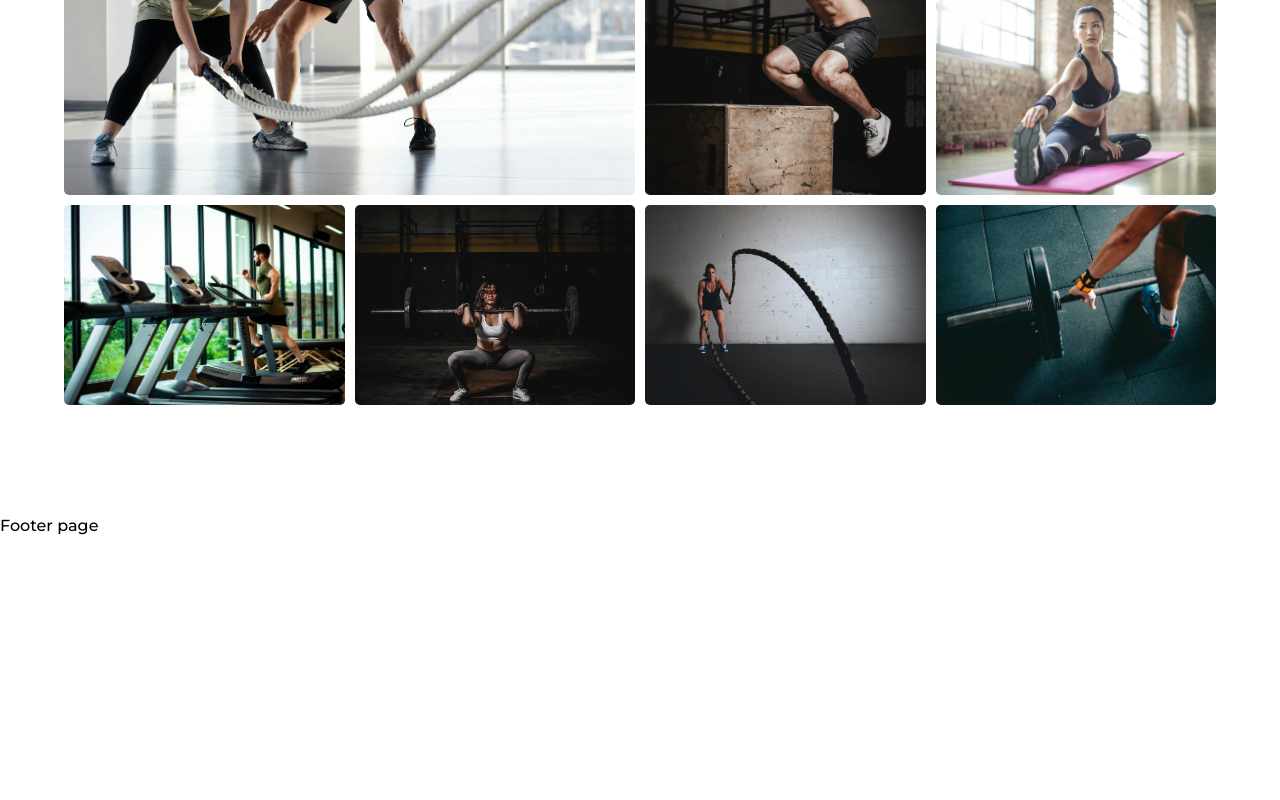
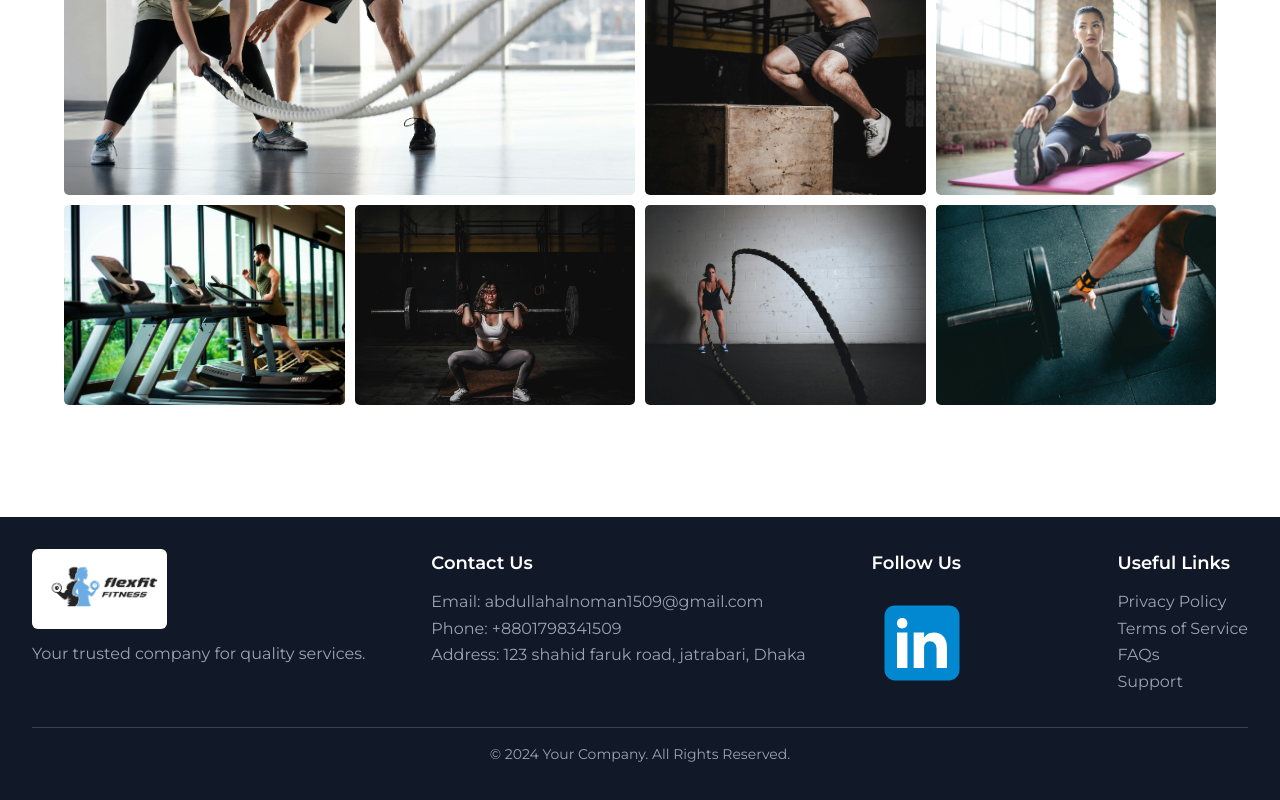
Before and after one commit to MIRNOMAN/FlexFit-Equipment-Accessories--client, a React (Vite) app: page / in a window 1280 px wide. Shown: the part 4366-5166 px from the top of the page. Before the commit the page ends 4910 px from the top, so only its background shows below. Built offline with nearby package versions, Linux system fonts and the light colour scheme.

Commit message:
create footer section

```diff
--- a/src/share/Footer.tsx
+++ b/src/share/Footer.tsx
@@ -1,8 +1,114 @@
+import logo from "../assets/icons/navber_logo.png";
+
 const Footer = () => {
   return (
-    <div>
-      <h1>Footer page</h1>
-    </div>
+    <footer className="bg-gray-900  px-8 text-gray-400 py-8">
+      <div className="container mx-auto flex flex-col md:flex-row justify-between items-start">
+        {/* Logo Section */}
+        <div className="mb-6 md:mb-0">
+          <img
+            src={logo}
+            alt="Company Logo"
+            className="h-[80px] mb-4 bg-white p-2 rounded-md"
+          />
+          <p className="text-gray-400">
+            Your trusted company for quality services.
+          </p>
+        </div>
+
+        {/* Contact Information */}
+        <div className="mb-6 md:mb-0">
+          <h4 className="text-lg text-white font-semibold mb-4">Contact Us</h4>
+          <p className="mb-2">Email: abdullahalnoman1509@gmail.com</p>
+          <p className="mb-2">Phone: +8801798341509</p>
+          <p className="mb-2">
+            Address: 123 shahid faruk road, jatrabari, Dhaka
+          </p>
+        </div>
+
+        {/* Social Media Links */}
+        <div className="mb-6 md:mb-0">
+          <h4 className="text-lg text-white font-semibold mb-4">Follow Us</h4>
+          <div className="flex space-x-4">
+            <a href="#" className="text-blue-500 h-4 hover:text-white">
+              <svg
+                xmlns="http://www.w3.org/2000/svg"
+                x="0px"
+                y="0px"
+                width="100"
+                height="100"
+                viewBox="0 0 48 48"
+              >
+                <path
+                  fill="#0288D1"
+                  d="M42,37c0,2.762-2.238,5-5,5H11c-2.761,0-5-2.238-5-5V11c0-2.762,2.239-5,5-5h26c2.762,0,5,2.238,5,5V37z"
+                ></path>
+                <path
+                  fill="#FFF"
+                  d="M12 19H17V36H12zM14.485 17h-.028C12.965 17 12 15.888 12 14.499 12 13.08 12.995 12 14.514 12c1.521 0 2.458 1.08 2.486 2.499C17 15.887 16.035 17 14.485 17zM36 36h-5v-9.099c0-2.198-1.225-3.698-3.192-3.698-1.501 0-2.313 1.012-2.707 1.99C24.957 25.543 25 26.511 25 27v9h-5V19h5v2.616C25.721 20.5 26.85 19 29.738 19c3.578 0 6.261 2.25 6.261 7.274L36 36 36 36z"
+                ></path>
+              </svg>
+            </a>
+            <a href="#" className="text-blue-400 hover:text-white">
+              <svg
+                className="w-6 h-6"
+                fill="currentColor"
+                viewBox="0 0 24 24"
+                xmlns="http://www.w3.org/2000/svg"
+              >
+                <path d="M..." />
+              </svg>
+            </a>
+            <a href="#" className="text-pink-600 hover:text-white">
+              <svg
+                className="w-6 h-6"
+                fill="currentColor"
+                viewBox="0 0 24 24"
+                xmlns="http://www.w3.org/2000/svg"
+              >
+                <path d="M..." />
+              </svg>
+            </a>
+          </div>
+        </div>
+
+        {/* Relevant Links */}
+        <div>
+          <h4 className="text-lg text-white font-semibold mb-4">
+            Useful Links
+          </h4>
+          <ul className="space-y-2">
+            <li>
+              <a href="#" className="hover:text-white">
+                Privacy Policy
+              </a>
+            </li>
+            <li>
+              <a href="#" className="hover:text-white">
+                Terms of Service
+              </a>
+            </li>
+            <li>
+              <a href="#" className="hover:text-white">
+                FAQs
+              </a>
+            </li>
+            <li>
+              <a href="#" className="hover:text-white">
+                Support
+              </a>
+            </li>
+          </ul>
+        </div>
+      </div>
+
+      {/* Bottom section */}
+      <div className="mt-5 border-t border-gray-700 pt-4 text-center">
+        <p className="text-sm">
+          &copy; 2024 Your Company. All Rights Reserved.
+        </p>
+      </div>
+    </footer>
   );
 };
 
```
